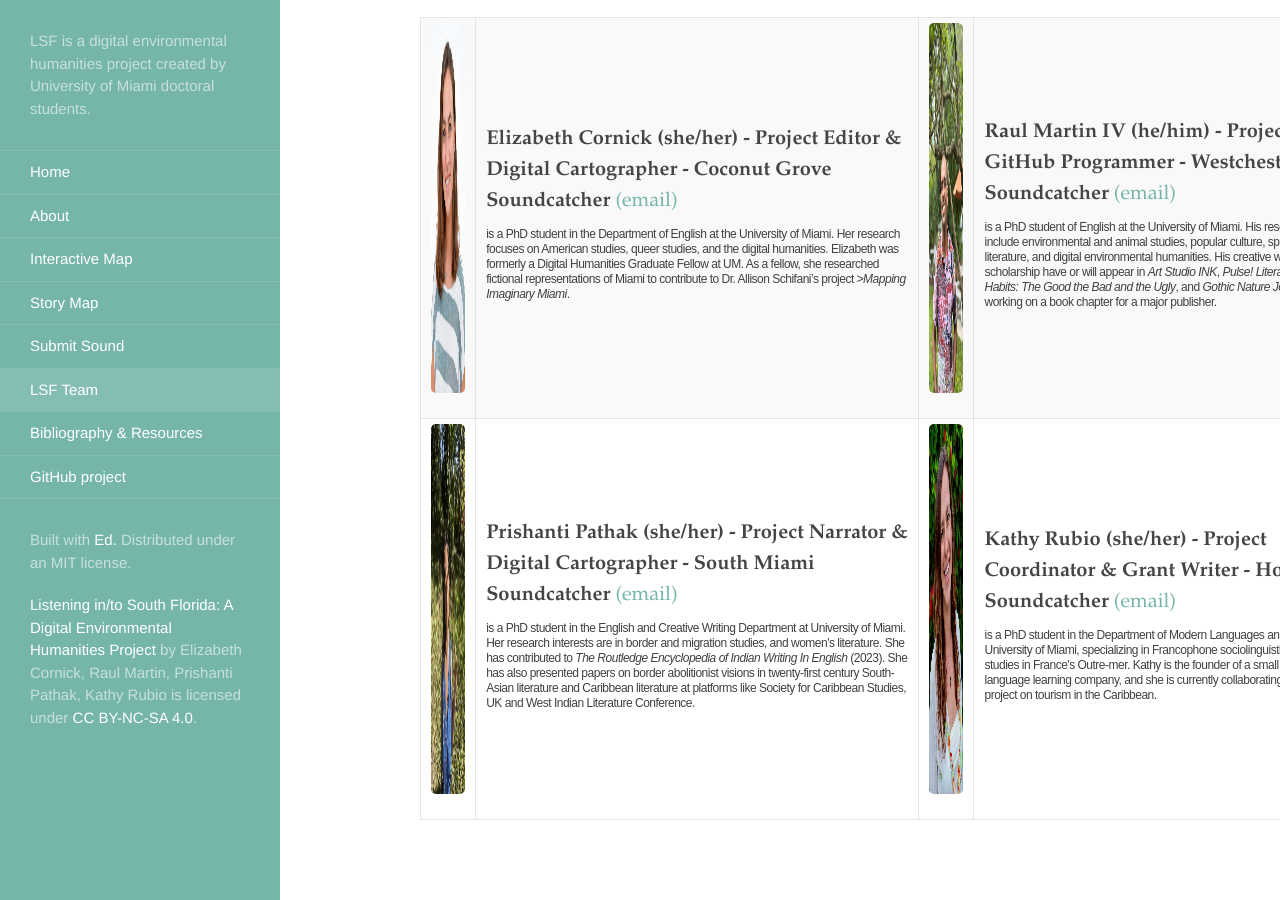
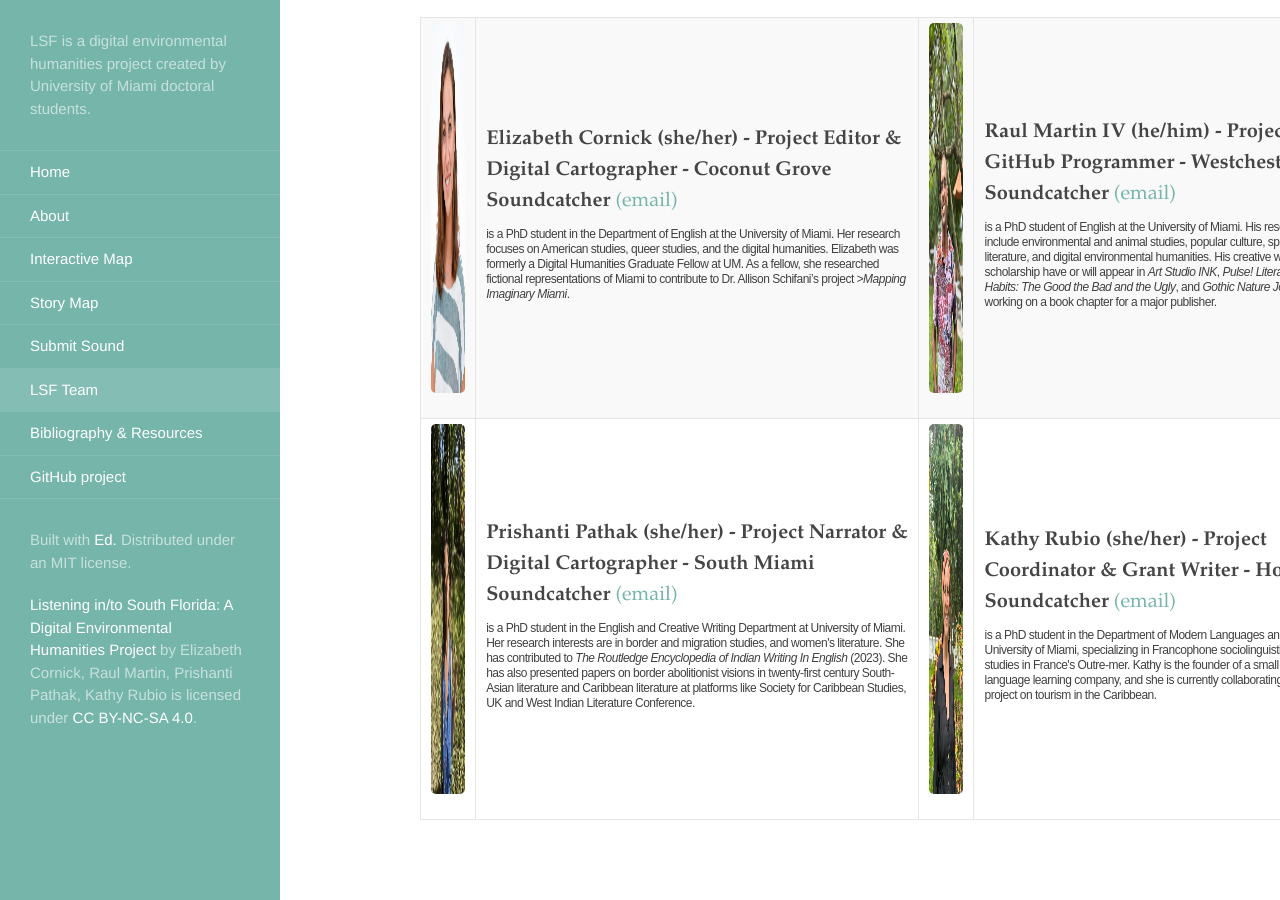
Before and after one commit to rm4-25/lsf_3, a Jekyll site: the page built from LSF Team.html, in a window 1280 px wide and 900 px high, scrolled down 652 px. Built offline with Jekyll 4.4.1, drawn with Linux system fonts in a browser that asks for light colours.

Commit message:
Update LSF Team.html

```diff
--- a/LSF Team.html
+++ b/LSF Team.html
@@ -25,7 +25,7 @@ order: 6
     </td>
     <td><b>Prishanti Pathak (she/her) - Project Narrator & Digital Cartographer - South Miami Soundcatcher</b> <a href="mailto:pxp691@miami.edu">(email)</a> <h1 style="font-size:12px; "> is a PhD student in the English and Creative Writing Department at University of Miami. Her research interests are in border and migration studies, and women's literature. She has contributed to <i>The Routledge Encyclopedia of Indian Writing In English</i> (2023). She has also presented papers on border abolitionist visions in twenty-first century South-Asian literature and Caribbean literature at platforms like Society for Caribbean Studies, UK and West Indian Literature Conference.</h1>
 </td>
-    <td><img src="https://github.com/rm4-25/lsf_3/blob/main/assets/Kathy_Headshot.jpg?raw=true" width="250" height="370"/>
+    <td><img src="https://github.com/rm4-25/lsf_3/blob/main/assets/kathy.jpg?raw=true" width="250" height="370"/>
 </td>
     <td><b>Kathy Rubio (she/her) - Project Coordinator & Grant Writer - Hollywood Soundcatcher </b> <a href="mailto:kxr737@miami.edu">(email)</a> <h1 style="font-size:12px; "> is a PhD student in the Department of Modern Languages and Literatures at University of Miami, specializing in Francophone sociolinguistics and cultural studies in France's Outre-mer. Kathy is the founder of a small travel and language learning company, and she is currently collaborating on a book project on tourism in the Caribbean.</h1>
 </td>
```
